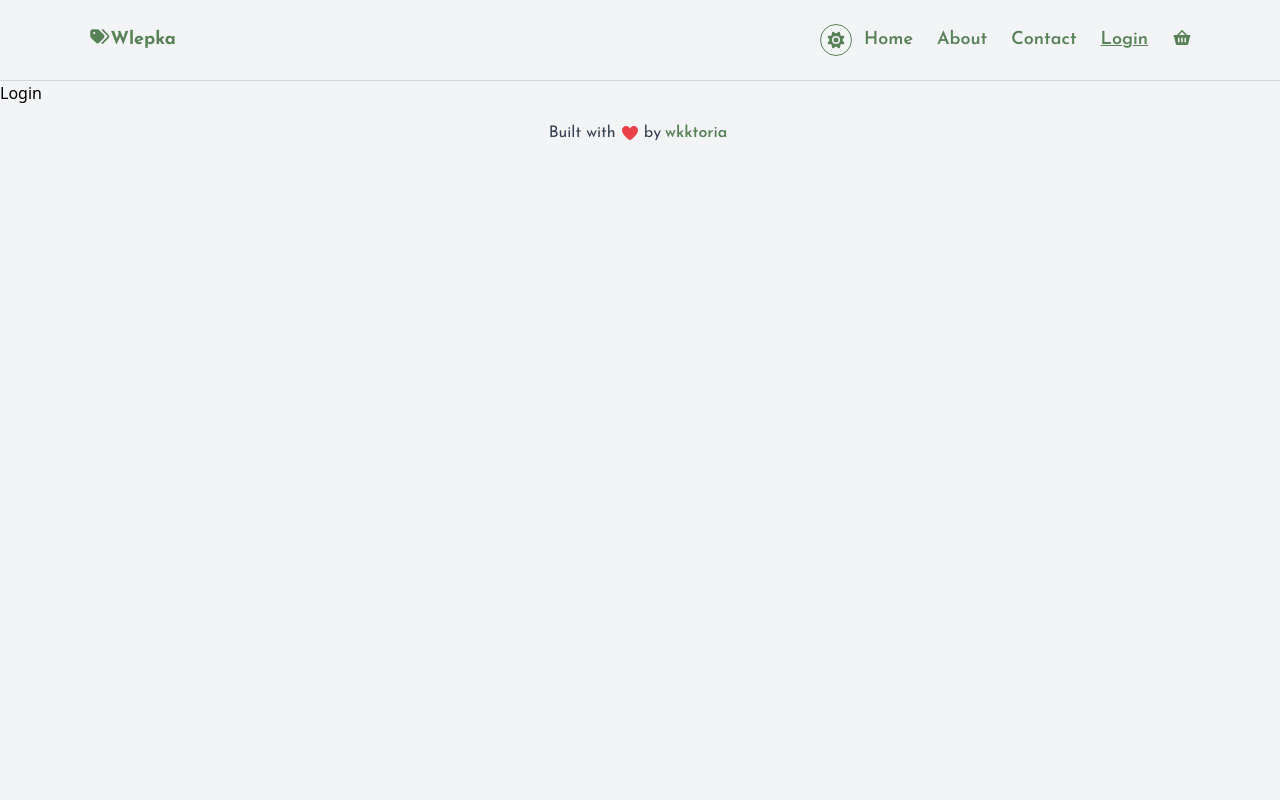
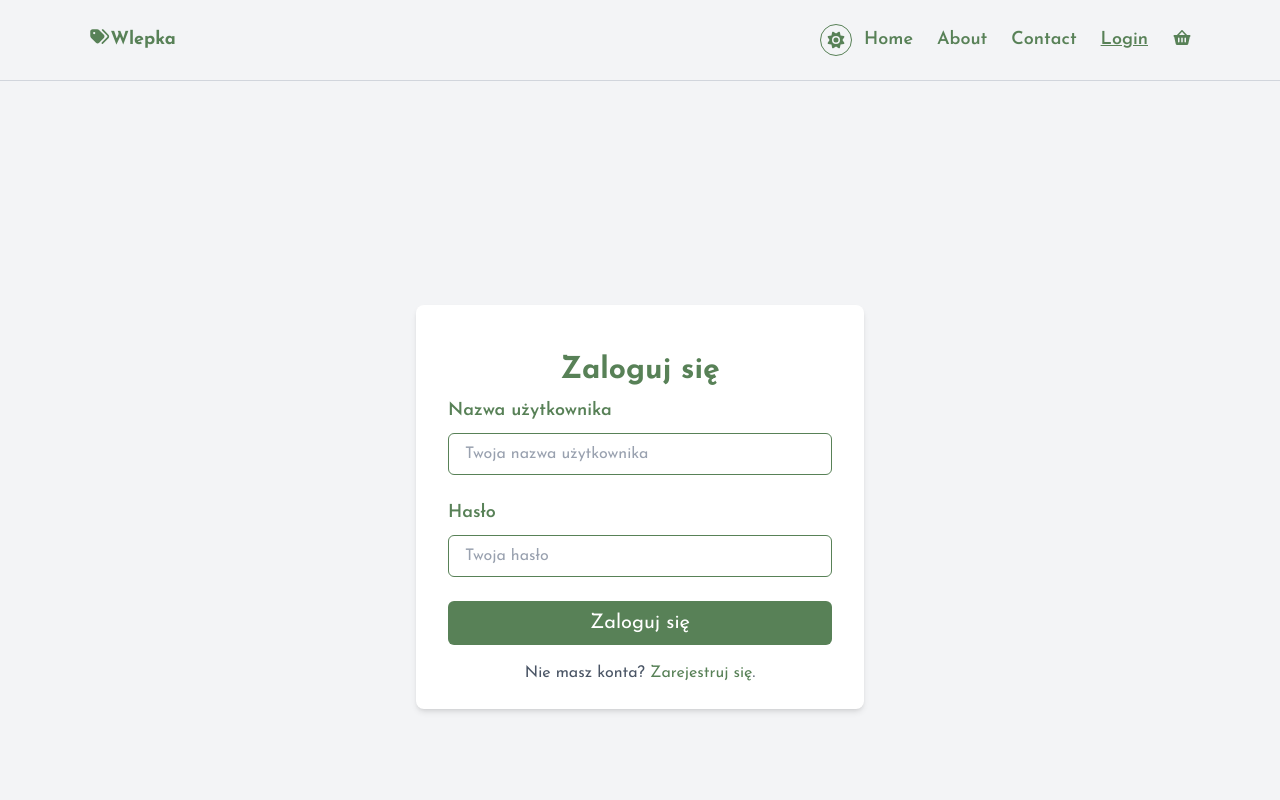
Before and after one commit to wkktoria/Wlepka, a React (Vite) app in the folder wlepka-ui/: page /login in a window 1280 px wide. Shown: the top 800 px of the page. Built offline with nearby package versions, Linux system fonts and the light colour scheme.

Commit message:
Implement login component

```diff
--- a/wlepka-ui/src/components/Login.jsx
+++ b/wlepka-ui/src/components/Login.jsx
@@ -1,3 +1,64 @@
+import { Link } from "react-router-dom";
+import PageTitle from "./PageTitle";
+
 export default function Login() {
-  return <div>Login</div>;
+  const labelStyle =
+    "block text-lg font-semibold text-primary dark:text-light mb-2";
+  const textFieldStyle =
+    "w-full px-4 py-2 text-base border rounded-md transition border-primary dark:border-light focus:ring focus:ring-dark dark:focus:ring-lighter focus:outline-none text-gray-800 dark:text-lighter bg-white dark:bg-gray-600 placeholder-gray-400 dark:placeholder-gray-300";
+
+  return (
+    <div className="min-h-[852px] flex items-center justify-center font-primary dark:bg-darkbg">
+      <div className="bg-white dark:bg-gray-700 shadow-md rounded-lg max-w-md w-full px-8 py-6">
+        <PageTitle title="Zaloguj się" />
+        <form className="space-y-6">
+          <div>
+            <label htmlFor="username" className={labelStyle}>
+              Nazwa użytkownika
+            </label>
+            <input
+              id="username"
+              name="username"
+              type="text"
+              placeholder="Twoja nazwa użytkownika"
+              required
+              className={textFieldStyle}
+            />
+          </div>
+          <div>
+            <label htmlFor="password" className={labelStyle}>
+              Hasło
+            </label>
+            <input
+              id="password"
+              name="password"
+              type="password"
+              placeholder="Twoja hasło"
+              required
+              minLength={8}
+              className={textFieldStyle}
+            />
+          </div>
+          <div>
+            <button
+              type="submit"
+              className="w-full px-6 py-2 text-white dark:text-black text-xl rounded-md transition duration-200 bg-primary dark:bg-light hover:bg-dark dark:hover:bg-lighter"
+            >
+              Zaloguj się
+            </button>
+          </div>
+        </form>
+        <p className="text-center text-gray-600 dark:text-gray-400 mt-4">
+          Nie masz konta?{" "}
+          <Link
+            to="/register"
+            className="text-primary dark:text-light hover:text-dark dark:hover:text-primary transition duration-200"
+          >
+            Zarejestruj się
+          </Link>
+          .
+        </p>
+      </div>
+    </div>
+  );
 }
```
